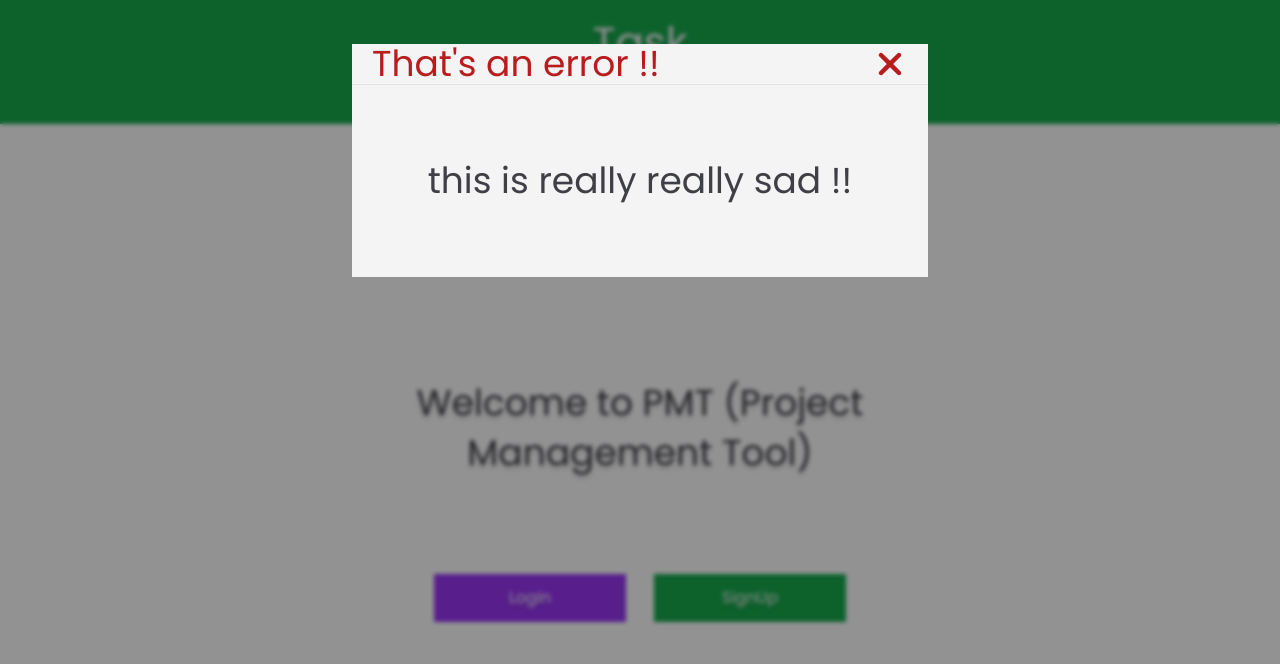
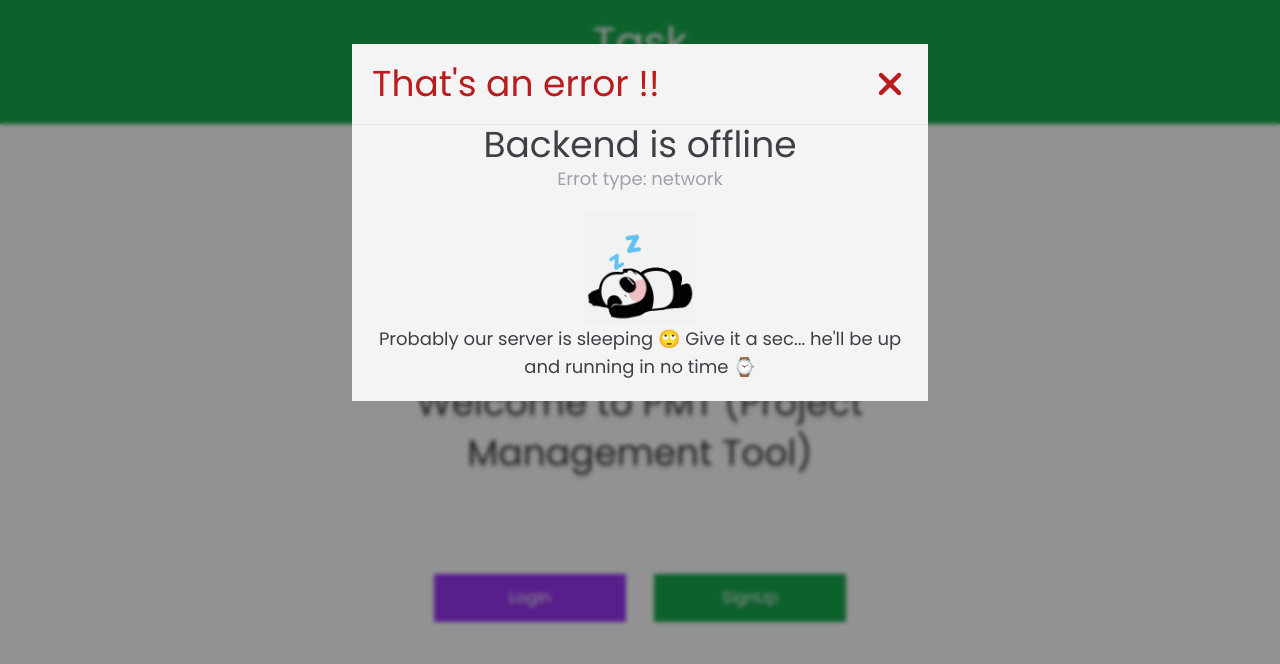
Before and after one commit to lostmart/task-manager, a React (Vite) app: page / in a window 1280 px wide. Both pictures are taken after a click on the button "LogIn". Shown: the top 664 px of the page. Built offline with nearby package versions, Linux system fonts and the light colour scheme; no server answers.

Commit message:
new error handlers

```diff
--- a/src/components/layout/ModalComp.tsx
+++ b/src/components/layout/ModalComp.tsx
@@ -62,7 +62,7 @@ const ModalComp: React.FC<IModalBody> = () => {
 		>
 			<div className="w-full max-w-2xl lg:max-w-xl mx-auto my-8 bg-zinc-100">
 				<header
-					className={`"h-20 border-b text-2xl md:text-3xl lg:text-4xl border-zinc-200 px-3 md:px-5 flex items-center justify-between relative" ${
+					className={`"h-20 border-b text-2xl md:text-3xl lg:text-4xl border-zinc-200 p-5 flex items-center justify-between relative " ${
 						modalData?.titleColor ? "text-red-700" : "text-zinc-700"
 					} `}
 				>
--- a/src/context/ErrorContext.tsx
+++ b/src/context/ErrorContext.tsx
@@ -1,24 +1,26 @@
 import { createContext } from "react"
 
-export type TyeType = "validation" | "auth" | "network" | "other"
+export type ErrorType = "validation" | "auth" | "network" | "other"
 
-export type ErrorContextType = {
-	error: string | null
-	setError: React.Dispatch<React.SetStateAction<string | null>>
-	tip?: string | null
-	setTip: React.Dispatch<React.SetStateAction<string | null>>
-	type?: TyeType
-	setType: React.Dispatch<React.SetStateAction<TyeType>>
+export interface IErrorContent {
+	message: string | React.ReactNode // Accepts either a string or a react node
+	code?: number
+	tip: string
+	type: ErrorType
 }
 
-const tempErrorData = {
-	error: null,
-	setError: () => {},
-	tip: null,
-	setTip: () => {},
-	setType: () => {},
+interface IErrorContentProps {
+	error: IErrorContent | null
+	setError: React.Dispatch<React.SetStateAction<IErrorContent | null>>
 }
 
-const ErrorContext = createContext<ErrorContextType>(tempErrorData)
+const ErrorContext = createContext<IErrorContentProps>({
+	error: null,
+	setError: (prev) => {
+		return {
+			...prev,
+		}
+	},
+})
 
 export default ErrorContext
--- a/src/hooks/useBackendHealth.ts
+++ b/src/hooks/useBackendHealth.ts
@@ -25,7 +25,7 @@ export const useBackendHealth = (checkInterval: number = 30000) => {
 			setStatus((prev) => ({ ...prev, isLoading: true, error: null }))
 
 			// Use a dedicated health check endpoint or a lightweight endpoint
-			const response = await apiClient.get("/api/helth", {
+			const response = await apiClient.get("/api/health", {
 				timeout: 10000, // 10 second timeout
 			})
 
--- a/src/pages/Home.tsx
+++ b/src/pages/Home.tsx
@@ -1,9 +1,12 @@
 // context
 import { useContext } from "react"
 import ModalContext from "../context/ModalContext"
-import ErrorContext from "../context/ErrorContext"
+import sleepingImg from "../assets/sleeping.gif"
 
 import { useBackendHealth } from "../hooks/useBackendHealth"
+//const ErrorContext = useContext(ModalContext)
+
+import { ErrorContextType, TyeType } from "../types/error.type"
 
 // components
 import ButtonComp from "../components/ui/ButtonComp"
@@ -11,21 +14,38 @@ import UserComp from "../components/layout/UserComp"
 
 const Home = () => {
 	const { setModalData } = useContext(ModalContext)
-	const { setError, setType, setTip } = useContext(ErrorContext)
+	//const { setError } = useContext(ErrorContext)
 
 	const { isOnline } = useBackendHealth()
 
 	const logIn = () => {
 		if (!isOnline) {
-			/*  Error Context  */
-			setError("yep this is an error ...")
-			setType("network")
-			setTip("Our rest API is waking up ... sorry about that.")
+			// create error
+			const onlineError: ErrorContextType = {
+				error: "Backend is offline",
+				type: "network" as TyeType,
+				tip: "Probably our server is sleeping 🙄 Give it a sec... he'll be up and running in no time ⌚",
+			}
 
 			setModalData((prev) => ({
 				...prev,
 				showModal: true,
-				bodyContent: <div>this is really really sad !!</div>,
+				bodyContent: (
+					<div className="text-center">
+						<h3>{onlineError.error}</h3>
+						<p className="text-lg text-zinc-400">
+							Errot type: {onlineError.type}
+						</p>
+						<figure className="p-5">
+							<img
+								className="mx-auto block max-w-28 mix-blend-multiply"
+								src={sleepingImg}
+								alt="offline"
+							/>
+							<figcaption className="text-lg">{onlineError.tip}</figcaption>
+						</figure>
+					</div>
+				),
 				modalTitle: "That's an error !!",
 				titleColor: "danger",
 			}))
--- a/src/providers/ModalProvider.tsx
+++ b/src/providers/ModalProvider.tsx
@@ -10,7 +10,7 @@ interface ModalProviderProps {
 const emptyData: IModalBody = {
 	showModal: false,
 	bodyContent: "Hello test",
-	modalTitle: "",
+	modalTitle: "Test title",
 	confirmFn: () => true,
 }
 
--- /dev/null
+++ b/src/types/error.type.ts
@@ -0,0 +1,11 @@
+export type TyeType = "validation" | "auth" | "network" | "other"
+
+
+export type ErrorContextType = {
+    error: string | null
+    setError?: React.Dispatch<React.SetStateAction<string | null>>
+    tip?: string | null
+    setTip?: React.Dispatch<React.SetStateAction<string | null>>
+    type?: TyeType
+    setType?: React.Dispatch<React.SetStateAction<TyeType>>
+}
```
